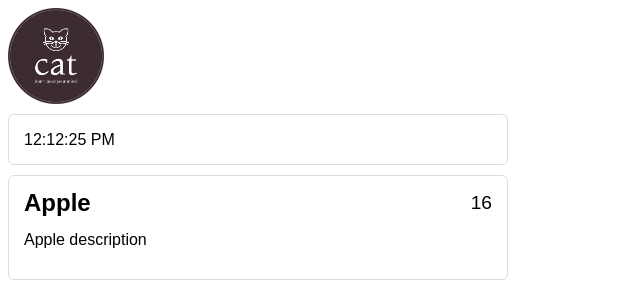
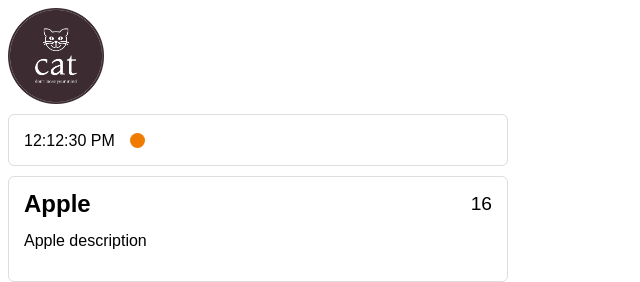
Before and after one commit to irinatayan/what-is-react, a website: page public/index.html in a window 1280 px wide. Shown: the top 282 px of the page, 0-640 px from the left. Drawn offline with Linux system fonts and the light colour scheme.

Commit message:
re-render clock in setInterval

```diff
--- a/public/index.html
+++ b/public/index.html
@@ -60,10 +60,23 @@
       }
 
       function Clock({ time }) {
-        const clock = document.createElement("div");
-        clock.className = "clock";
-        clock.innerText = time.toLocaleTimeString();
-        return clock;
+        const node = document.createElement("div");
+        node.className = "clock";
+
+        const value = document.createElement("span");
+        value.className = "value";
+        value.innerText = time.toLocaleTimeString();
+        node.append(value);
+
+        const icon = document.createElement("span");
+        if (time.getHours() >= 7 && time.getHours() <= 21) {
+          icon.className = "icon day";
+        } else {
+          icon.className = "icon night";
+        }
+        node.append(icon);
+
+        return node;
       }
 
       function Lots({ lots }) {
@@ -101,6 +114,18 @@
 
       // ##########################################
 
+      setInterval(() => {
+        const time = new Date();
+        const app = document.getElementById("root").querySelector(".app");
+
+        const clock = app.querySelector(".clock");
+        const newClock = Clock({ time });
+
+        app.replaceChild(newClock, clock);
+      }, 1000);
+
+      // ##########################################
+
       function render(newDom, realDomRoot) {
         realDomRoot.append(newDom);
       }
```
